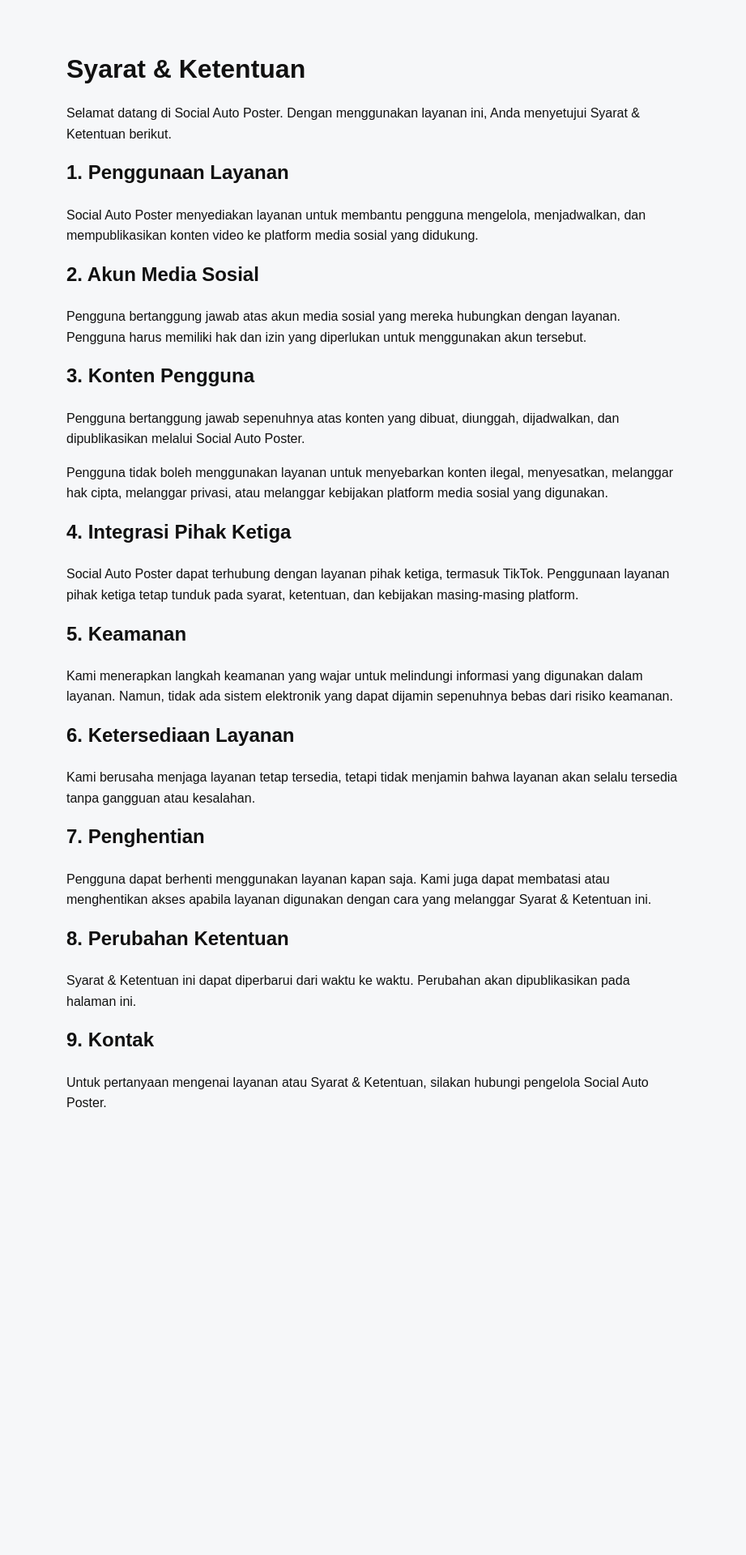
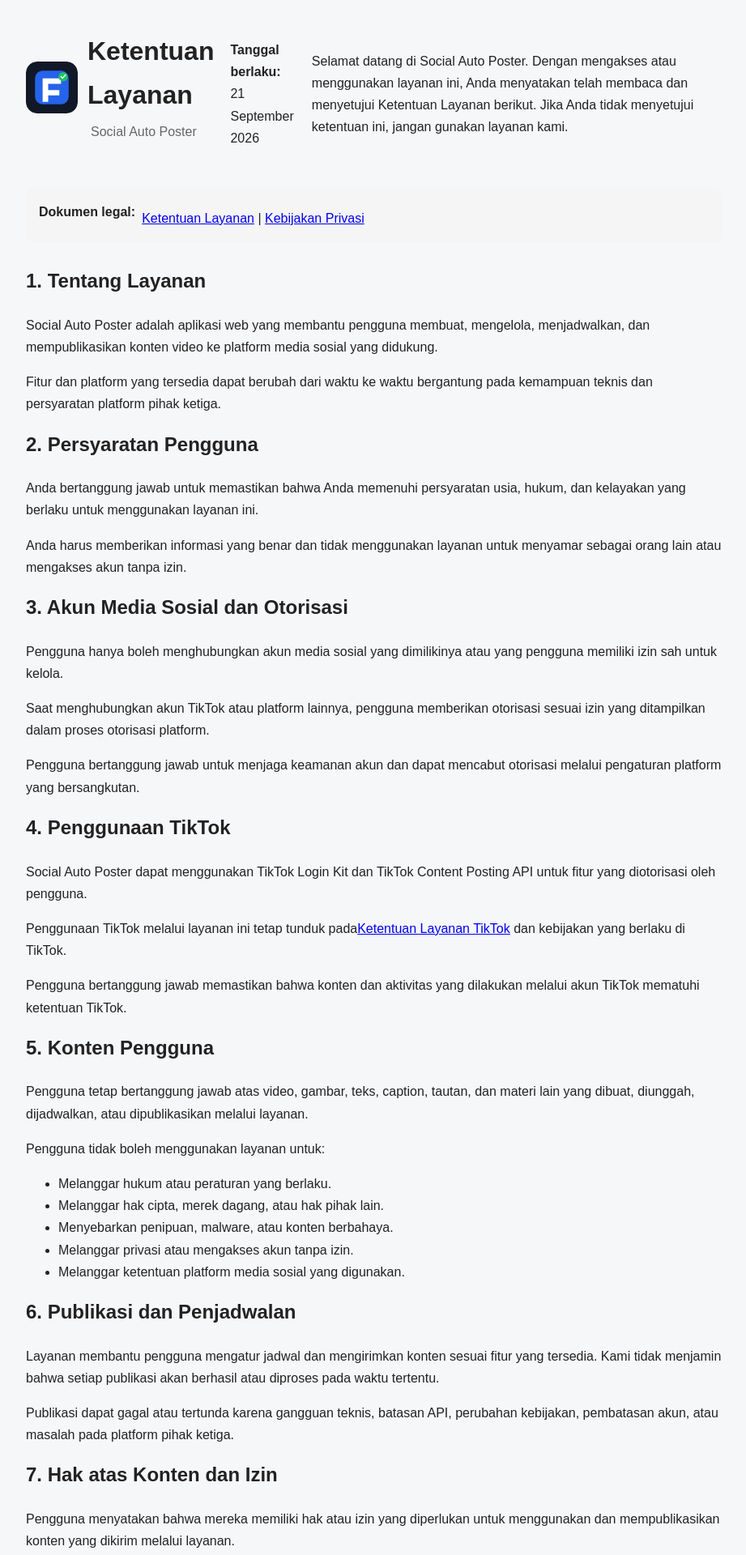
Before and after one commit to adinegara42-hub/social-auto-poster, a Next.js app: page /terms in a window 1280 px wide. Shown: the top 1920 px of the page at 81% size, without its empty margins (178-1099 px from the left). Before the commit the page ends 1451 px from the top, so only its background shows below. Built offline with nearby package versions, Linux system fonts and the light colour scheme.

Commit message:
Update TermsPage styling and content structure

```diff
--- a/app/terms/page.js
+++ b/app/terms/page.js
@@ -1,85 +1,284 @@
+
+export const metadata = {
+  title: "Ketentuan Layanan - Social Auto Poster",
+  description:
+    "Ketentuan Layanan Social Auto Poster untuk penggunaan aplikasi dan integrasi media sosial.",
+};
+
 export default function TermsPage() {
   return (
     <main
       style={{
-        maxWidth: 800,
-        margin: "40px auto",
-        padding: 20,
-        fontFamily: "Arial",
-        lineHeight: 1.6,
+        maxWidth: 900,
+        margin: "0 auto",
+        padding: "32px 20px 60px",
+        fontFamily: "Arial, sans-serif",
+        lineHeight: 1.7,
+        color: "#222",
       }}
     >
-      <h1>Syarat & Ketentuan</h1>
+      <header style={{ marginBottom: 32 }}>
+        <div
+          style={{
+            display: "flex",
+            alignItems: "center",
+            gap: 12,
+            marginBottom: 16,
+          }}
+        >
+          <img
+            src="/icon.svg"
+            alt="Logo Social Auto Poster"
+            width="64"
+            height="64"
+            style={{ borderRadius: 14 }}
+          />
+
+          <div>
+            <h1 style={{ margin: 0 }}>Ketentuan Layanan</h1>
+            <p style={{ margin: 4, color: "#666" }}>
+              Social Auto Poster
+            </p>
+          </div>
+        </div>
 
         <p>
-        Selamat datang di Social Auto Poster. Dengan menggunakan layanan ini,
-        Anda menyetujui Syarat & Ketentuan berikut.
-      </p>
-
-      <h2>1. Penggunaan Layanan</h2>
-      <p>
-        Social Auto Poster menyediakan layanan untuk membantu pengguna
-        mengelola, menjadwalkan, dan mempublikasikan konten video ke platform
-        media sosial yang didukung.
-      </p>
-
-      <h2>2. Akun Media Sosial</h2>
-      <p>
-        Pengguna bertanggung jawab atas akun media sosial yang mereka
-        hubungkan dengan layanan. Pengguna harus memiliki hak dan izin yang
-        diperlukan untuk menggunakan akun tersebut.
-      </p>
-
-      <h2>3. Konten Pengguna</h2>
-      <p>
-        Pengguna bertanggung jawab sepenuhnya atas konten yang dibuat,
-        diunggah, dijadwalkan, dan dipublikasikan melalui Social Auto Poster.
+          <strong>Tanggal berlaku:</strong> 21 September 2026
         </p>
 
         <p>
-        Pengguna tidak boleh menggunakan layanan untuk menyebarkan konten
-        ilegal, menyesatkan, melanggar hak cipta, melanggar privasi, atau
-        melanggar kebijakan platform media sosial yang digunakan.
+          Selamat datang di Social Auto Poster. Dengan mengakses atau
+          menggunakan layanan ini, Anda menyatakan telah membaca dan
+          menyetujui Ketentuan Layanan berikut. Jika Anda tidak menyetujui
+          ketentuan ini, jangan gunakan layanan kami.
         </p>
+      </header>
 
-      <h2>4. Integrasi Pihak Ketiga</h2>
+      <nav
+        aria-label="Navigasi legal"
+        style={{
+          padding: 16,
+          background: "#f5f5f5",
+          borderRadius: 10,
+          marginBottom: 28,
+        }}
+      >
+        <strong>Dokumen legal:</strong>
+        <div style={{ marginTop: 8 }}>
+          <a href="/terms">Ketentuan Layanan</a>
+          {" | "}
+          <a href="/privacy">Kebijakan Privasi</a>
+        </div>
+      </nav>
+
+      <section>
+        <h2>1. Tentang Layanan</h2>
         <p>
-        Social Auto Poster dapat terhubung dengan layanan pihak ketiga,
-        termasuk TikTok. Penggunaan layanan pihak ketiga tetap tunduk pada
-        syarat, ketentuan, dan kebijakan masing-masing platform.
+          Social Auto Poster adalah aplikasi web yang membantu pengguna
+          membuat, mengelola, menjadwalkan, dan mempublikasikan konten video
+          ke platform media sosial yang didukung.
         </p>
+        <p>
+          Fitur dan platform yang tersedia dapat berubah dari waktu ke waktu
+          bergantung pada kemampuan teknis dan persyaratan platform pihak
+          ketiga.
+        </p>
+      </section>
 
-      <h2>5. Keamanan</h2>
+      <section>
+        <h2>2. Persyaratan Pengguna</h2>
         <p>
-        Kami menerapkan langkah keamanan yang wajar untuk melindungi informasi
-        yang digunakan dalam layanan. Namun, tidak ada sistem elektronik yang
-        dapat dijamin sepenuhnya bebas dari risiko keamanan.
+          Anda bertanggung jawab untuk memastikan bahwa Anda memenuhi
+          persyaratan usia, hukum, dan kelayakan yang berlaku untuk
+          menggunakan layanan ini.
         </p>
+        <p>
+          Anda harus memberikan informasi yang benar dan tidak menggunakan
+          layanan untuk menyamar sebagai orang lain atau mengakses akun
+          tanpa izin.
+        </p>
+      </section>
 
-      <h2>6. Ketersediaan Layanan</h2>
+      <section>
+        <h2>3. Akun Media Sosial dan Otorisasi</h2>
         <p>
-        Kami berusaha menjaga layanan tetap tersedia, tetapi tidak menjamin
-        bahwa layanan akan selalu tersedia tanpa gangguan atau kesalahan.
+          Pengguna hanya boleh menghubungkan akun media sosial yang
+          dimilikinya atau yang pengguna memiliki izin sah untuk kelola.
         </p>
+        <p>
+          Saat menghubungkan akun TikTok atau platform lainnya, pengguna
+          memberikan otorisasi sesuai izin yang ditampilkan dalam proses
+          otorisasi platform.
+        </p>
+        <p>
+          Pengguna bertanggung jawab untuk menjaga keamanan akun dan dapat
+          mencabut otorisasi melalui pengaturan platform yang bersangkutan.
+        </p>
+      </section>
 
-      <h2>7. Penghentian</h2>
+      <section>
+        <h2>4. Penggunaan TikTok</h2>
         <p>
-        Pengguna dapat berhenti menggunakan layanan kapan saja. Kami juga dapat
-        membatasi atau menghentikan akses apabila layanan digunakan dengan cara
-        yang melanggar Syarat & Ketentuan ini.
+          Social Auto Poster dapat menggunakan TikTok Login Kit dan TikTok
+          Content Posting API untuk fitur yang diotorisasi oleh pengguna.
         </p>
+        <p>
+          Penggunaan TikTok melalui layanan ini tetap tunduk pada
+          <a
+            href="https://www.tiktok.com/legal/terms-of-service"
+            target="_blank"
+            rel="noreferrer"
+          >
+            Ketentuan Layanan TikTok
+          </a>
+          {" "}dan kebijakan yang berlaku di TikTok.
+        </p>
+        <p>
+          Pengguna bertanggung jawab memastikan bahwa konten dan aktivitas
+          yang dilakukan melalui akun TikTok mematuhi ketentuan TikTok.
+        </p>
+      </section>
 
-      <h2>8. Perubahan Ketentuan</h2>
+      <section>
+        <h2>5. Konten Pengguna</h2>
         <p>
-        Syarat & Ketentuan ini dapat diperbarui dari waktu ke waktu. Perubahan
-        akan dipublikasikan pada halaman ini.
+          Pengguna tetap bertanggung jawab atas video, gambar, teks,
+          caption, tautan, dan materi lain yang dibuat, diunggah,
+          dijadwalkan, atau dipublikasikan melalui layanan.
         </p>
+        <p>
+          Pengguna tidak boleh menggunakan layanan untuk:
+        </p>
+        <ul>
+          <li>Melanggar hukum atau peraturan yang berlaku.</li>
+          <li>Melanggar hak cipta, merek dagang, atau hak pihak lain.</li>
+          <li>Menyebarkan penipuan, malware, atau konten berbahaya.</li>
+          <li>Melanggar privasi atau mengakses akun tanpa izin.</li>
+          <li>Melanggar ketentuan platform media sosial yang digunakan.</li>
+        </ul>
+      </section>
 
-      <h2>9. Kontak</h2>
+      <section>
+        <h2>6. Publikasi dan Penjadwalan</h2>
         <p>
-        Untuk pertanyaan mengenai layanan atau Syarat & Ketentuan, silakan
-        hubungi pengelola Social Auto Poster.
+          Layanan membantu pengguna mengatur jadwal dan mengirimkan konten
+          sesuai fitur yang tersedia. Kami tidak menjamin bahwa setiap
+          publikasi akan berhasil atau diproses pada waktu tertentu.
         </p>
+        <p>
+          Publikasi dapat gagal atau tertunda karena gangguan teknis,
+          batasan API, perubahan kebijakan, pembatasan akun, atau masalah
+          pada platform pihak ketiga.
+        </p>
+      </section>
+
+      <section>
+        <h2>7. Hak atas Konten dan Izin</h2>
+        <p>
+          Pengguna menyatakan bahwa mereka memiliki hak atau izin yang
+          diperlukan untuk menggunakan dan mempublikasikan konten yang
+          dikirim melalui layanan.
+        </p>
+        <p>
+          Pengguna bertanggung jawab atas klaim pihak ketiga yang timbul
+          dari konten atau aktivitas pengguna yang melanggar hak pihak lain.
+        </p>
+      </section>
+
+      <section>
+        <h2>8. Keamanan dan Penggunaan yang Dilarang</h2>
+        <p>
+          Pengguna tidak boleh mencoba mengganggu layanan, mengakses sistem
+          tanpa izin, menghindari pembatasan keamanan, atau menggunakan
+          layanan untuk aktivitas berbahaya.
+        </p>
+        <p>
+          Kami menerapkan langkah keamanan yang wajar, tetapi tidak ada
+          sistem elektronik yang dapat dijamin sepenuhnya bebas dari risiko.
+        </p>
+      </section>
+
+      <section>
+        <h2>9. Penyedia Layanan Pihak Ketiga</h2>
+        <p>
+          Layanan dapat bergantung pada penyedia hosting, basis data,
+          penyimpanan, dan platform media sosial pihak ketiga. Ketersediaan
+          fitur dapat dipengaruhi oleh layanan tersebut.
+        </p>
+        <p>
+          Penggunaan platform pihak ketiga tetap tunduk pada ketentuan dan
+          kebijakan masing-masing penyedia.
+        </p>
+      </section>
+
+      <section>
+        <h2>10. Ketersediaan Layanan</h2>
+        <p>
+          Kami berusaha menjaga layanan tetap tersedia dan berfungsi dengan
+          baik. Namun, kami tidak menjamin bahwa layanan akan selalu tersedia
+          tanpa gangguan, kesalahan, atau penghentian sementara.
+        </p>
+      </section>
+
+      <section>
+        <h2>11. Penangguhan dan Penghentian</h2>
+        <p>
+          Pengguna dapat berhenti menggunakan layanan kapan saja. Akses
+          dapat dibatasi atau dihentikan jika terdapat pelanggaran terhadap
+          ketentuan ini, risiko keamanan, atau kewajiban hukum.
+        </p>
+        <p>
+          Pengguna dapat menghubungi pengelola untuk pertanyaan mengenai
+          penghentian akun atau penghapusan data.
+        </p>
+      </section>
+
+      <section>
+        <h2>12. Perubahan Ketentuan</h2>
+        <p>
+          Kami dapat memperbarui Ketentuan Layanan ini dari waktu ke waktu.
+          Versi terbaru akan dipublikasikan pada halaman ini dengan tanggal
+          berlaku yang diperbarui.
+        </p>
+      </section>
+
+      <section>
+        <h2>13. Hukum yang Berlaku</h2>
+        <p>
+          Ketentuan mengenai hukum yang berlaku dan penyelesaian sengketa
+          harus ditetapkan sesuai yurisdiksi pengelola dan hukum yang
+          berlaku. Konsultasikan bagian ini dengan penasihat hukum sebelum
+          digunakan sebagai ketentuan final.
+        </p>
+      </section>
+
+      <section>
+        <h2>14. Kontak</h2>
+        <p>
+          Untuk pertanyaan mengenai layanan atau Ketentuan Layanan, silakan
+          hubungi pengelola Social Auto Poster melalui alamat kontak resmi
+          yang tersedia pada aplikasi.
+        </p>
+        <p>
+          <strong>Email:</strong>{" "}
+          <a href="mailto: adinegara42@gmail.com">
+            adinegara42@gmail.com
+          </a>
+        </p>
+      </section>
+
+      <footer
+        style={{
+          marginTop: 40,
+          paddingTop: 20,
+          borderTop: "1px solid #ddd",
+          color: "#666",
+        }}
+      >
+        <a href="/terms">Ketentuan Layanan</a>
+        {" | "}
+        <a href="/privacy">Kebijakan Privasi</a>
+      </footer>
     </main>
   );
 }
```
Lines whose indentation alone changed are shown as unchanged.
